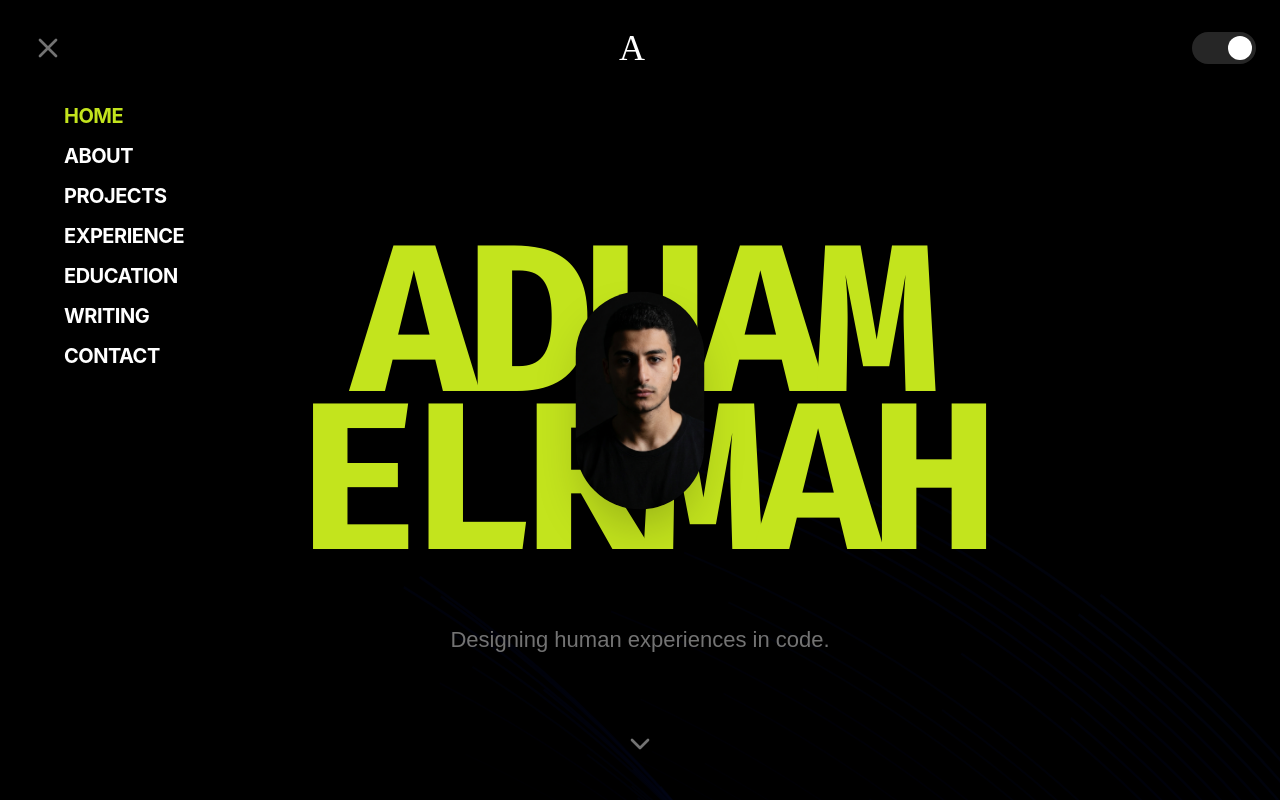
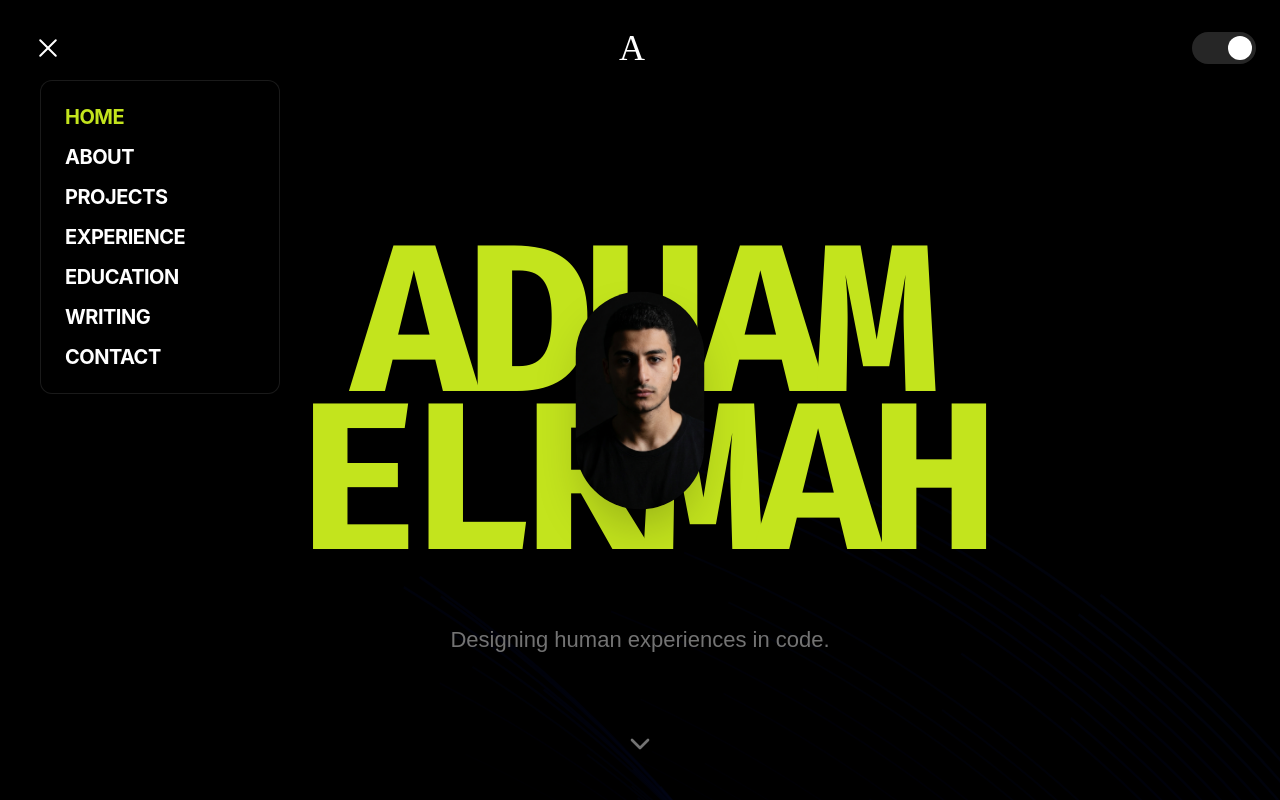
Before and after one commit to AdhamElrmah/MyPortfolio, a React app: page / in a window 1280 px wide. Both pictures are taken after a click on the button 48 px from the left and 48 px from the top of the page. Shown: the top 800 px of the page. Built offline with nearby package versions, Linux system fonts and the light colour scheme; the HTML template or start-up script is replaced by a standard one; a web font is replaced by a local one.

Commit message:
Fix some errors

```diff
--- a/src/components/ui/portfolio-hero.tsx
+++ b/src/components/ui/portfolio-hero.tsx
@@ -1,7 +1,85 @@
 import React, { useState, useEffect, useRef, useMemo } from "react";
-import { Menu, X, ChevronDown } from "lucide-react";
+import { ChevronDown } from "lucide-react";
+import { motion, AnimatePresence, useMotionValue, useSpring } from "framer-motion";
 import adhamImage from "../../assets/adham.png";
 import { FloatingPaths } from "./background-paths";
+
+// Magnetic wrapper for the menu button
+const Magnetic = ({ children }: { children: React.ReactNode }) => {
+  const x = useMotionValue(0);
+  const y = useMotionValue(0);
+  const springX = useSpring(x, { stiffness: 150, damping: 15 });
+  const springY = useSpring(y, { stiffness: 150, damping: 15 });
+
+  const handleMouseMove = (e: React.MouseEvent) => {
+    const { clientX, clientY, currentTarget } = e;
+    const { left, top, width, height } = currentTarget.getBoundingClientRect();
+    const centerX = left + width / 2;
+    const centerY = top + height / 2;
+    x.set((clientX - centerX) * 0.35);
+    y.set((clientY - centerY) * 0.35);
+  };
+
+  const handleMouseLeave = () => {
+    x.set(0);
+    y.set(0);
+  };
+
+  return (
+    <motion.div
+      onMouseMove={handleMouseMove}
+      onMouseLeave={handleMouseLeave}
+      style={{ x: springX, y: springY }}
+    >
+      {children}
+    </motion.div>
+  );
+};
+
+// Custom Animated Menu Toggle
+const MenuToggle = React.forwardRef<
+  HTMLButtonElement,
+  {
+    isOpen: boolean;
+    onClick: () => void;
+    isDark: boolean;
+  }
+>(({ isOpen, onClick, isDark }, ref) => {
+  return (
+    <Magnetic>
+      <button
+        ref={ref}
+        onClick={onClick}
+        className="group relative flex h-12 w-12 items-center justify-center rounded-full z-50 focus:outline-none"
+        aria-label={isOpen ? "Close menu" : "Open menu"}
+      >
+        <div className="flex h-5 w-8 flex-col items-end justify-between px-1">
+          <motion.span
+            animate={isOpen ? { rotate: 45, y: 9, width: "100%" } : { rotate: 0, y: 0, width: "100%" }}
+            className={`h-[2px] rounded-full transition-colors ${isDark ? "bg-white" : "bg-black"}`}
+            transition={{ type: "spring", stiffness: 260, damping: 20 }}
+          />
+          <motion.span
+            animate={
+              isOpen
+                ? { opacity: 0, x: 20 }
+                : { opacity: 1, x: 0, width: "70%" }
+            }
+            whileHover={!isOpen ? { width: "100%" } : {}}
+            className={`h-[2px] rounded-full transition-colors ${isDark ? "bg-white" : "bg-black"}`}
+            transition={{ type: "spring", stiffness: 260, damping: 20 }}
+          />
+          <motion.span
+            animate={isOpen ? { rotate: -45, y: -9, width: "100%" } : { rotate: 0, y: 0, width: "100%" }}
+            className={`h-[2px] rounded-full transition-colors ${isDark ? "bg-white" : "bg-black"}`}
+            transition={{ type: "spring", stiffness: 260, damping: 20 }}
+          />
+        </div>
+      </button>
+    </Magnetic>
+  );
+});
+MenuToggle.displayName = "MenuToggle";
 
 // Inline Button component
 const Button = React.forwardRef<
@@ -114,6 +192,34 @@ export default function Component() {
     }
   }, [isDark]);
 
+  const [activeSection, setActiveSection] = useState("home");
+
+  useEffect(() => {
+    const observerOptions = {
+      root: null,
+      rootMargin: "-40% 0px -40% 0px",
+      threshold: 0,
+    };
+
+    const handleIntersect = (entries: IntersectionObserverEntry[]) => {
+      entries.forEach((entry) => {
+        if (entry.isIntersecting) {
+          setActiveSection(entry.target.id);
+        }
+      });
+    };
+
+    const observer = new IntersectionObserver(handleIntersect, observerOptions);
+
+    const sections = ["home", "about", "projects", "experience", "education", "writing", "contact"];
+    sections.forEach((id) => {
+      const el = document.getElementById(id);
+      if (el) observer.observe(el);
+    });
+
+    return () => observer.disconnect();
+  }, []);
+
   useEffect(() => {
     const handleClickOutside = (event: MouseEvent) => {
       if (
@@ -142,13 +248,13 @@ export default function Component() {
   };
 
   const menuItems = [
-    { label: "HOME", href: "#", highlight: true },
-    { label: "ABOUT", href: "#about" },
-    { label: "PROJECTS", href: "#projects" },
-    { label: "EXPERIENCE", href: "#experience" },
-    { label: "EDUCATION", href: "#education" },
-    { label: "WRITING", href: "#writing" },
-    { label: "CONTACT", href: "#contact" },
+    { label: "HOME", href: "#home", id: "home" },
+    { label: "ABOUT", href: "#about", id: "about" },
+    { label: "PROJECTS", href: "#projects", id: "projects" },
+    { label: "EXPERIENCE", href: "#experience", id: "experience" },
+    { label: "EDUCATION", href: "#education", id: "education" },
+    { label: "WRITING", href: "#writing", id: "writing" },
+    { label: "CONTACT", href: "#contact", id: "contact" },
   ];
 
   return (
@@ -164,41 +270,37 @@ export default function Component() {
         <nav className="flex items-center justify-between max-w-screen-2xl mx-auto">
           {/* Menu Button */}
           <div className="relative">
-            <button
+            <MenuToggle
               ref={buttonRef}
-              type="button"
-              className="p-2 transition-colors duration-300 z-50 text-neutral-500 hover:text-black dark:hover:text-white"
-              aria-label={isMenuOpen ? "Close menu" : "Open menu"}
+              isOpen={isMenuOpen}
               onClick={() => setIsMenuOpen(!isMenuOpen)}
-            >
-              {isMenuOpen ? (
-                <X
-                  className="w-8 h-8 transition-colors duration-300"
-                  strokeWidth={2}
+              isDark={isDark}
             />
-              ) : (
-                <Menu
-                  className="w-8 h-8 transition-colors duration-300"
-                  strokeWidth={2}
-                />
-              )}
-            </button>
 
+            <AnimatePresence>
               {isMenuOpen && (
-              <div
+                <motion.div
                   ref={menuRef}
-                className="absolute top-full left-0 w-[200px] md:w-[240px] border-none shadow-2xl mt-2 ml-4 p-4 rounded-lg z-[100]"
+                  initial={{ opacity: 0, y: -20, scale: 0.95 }}
+                  animate={{ opacity: 1, y: 0, scale: 1 }}
+                  exit={{ opacity: 0, y: -20, scale: 0.95 }}
+                  transition={{ type: "spring", stiffness: 300, damping: 25 }}
+                  className="absolute top-full left-0 w-[200px] md:w-[240px] border-none shadow-2xl mt-2 ml-4 p-4 rounded-xl z-[100] backdrop-blur-md"
                   style={{
-                  backgroundColor: isDark ? "hsl(0 0% 0%)" : "hsl(0 0% 98%)",
+                    backgroundColor: isDark ? "rgba(0, 0, 0, 0.8)" : "rgba(255, 255, 255, 0.8)",
+                    border: isDark ? "1px solid rgba(255,255,255,0.1)" : "1px solid rgba(0,0,0,0.1)",
                   }}
                 >
-                {menuItems.map((item) => (
-                  <a
+                  {menuItems.map((item, index) => (
+                    <motion.a
                       key={item.label}
                       href={item.href}
+                      initial={{ opacity: 0, x: -10 }}
+                      animate={{ opacity: 1, x: 0 }}
+                      transition={{ delay: index * 0.05 }}
                       className="block text-lg md:text-xl font-bold tracking-tight py-1.5 px-2 cursor-pointer transition-colors duration-300"
                       style={{
-                      color: item.highlight
+                        color: activeSection === item.id
                           ? "#C3E41D"
                           : isDark
                             ? "hsl(0 0% 100%)"
@@ -208,7 +310,7 @@ export default function Component() {
                         e.currentTarget.style.color = "#C3E41D";
                       }}
                       onMouseLeave={(e) => {
-                      e.currentTarget.style.color = item.highlight
+                        e.currentTarget.style.color = activeSection === item.id
                           ? "#C3E41D"
                           : isDark
                             ? "hsl(0 0% 100%)"
@@ -217,10 +319,11 @@ export default function Component() {
                       onClick={() => setIsMenuOpen(false)}
                     >
                       {item.label}
-                  </a>
+                    </motion.a>
                   ))}
-              </div>
+                </motion.div>
               )}
+            </AnimatePresence>
           </div>
 
           {/* Signature */}
@@ -256,7 +359,7 @@ export default function Component() {
       </header>
 
       {/* Hero Section */}
-      <main className="relative min-h-screen flex flex-col overflow-hidden">
+      <main id="home" className="relative min-h-screen flex flex-col overflow-hidden">
         {/* Animated Background Paths */}
         <div className="absolute inset-0 z-0 pointer-events-none">
           <FloatingPaths position={1} />
```
Also changed, not shown: src/components/ui/about-section.tsx (+32 -10 lines). Lines whose indentation alone changed are shown as unchanged.
